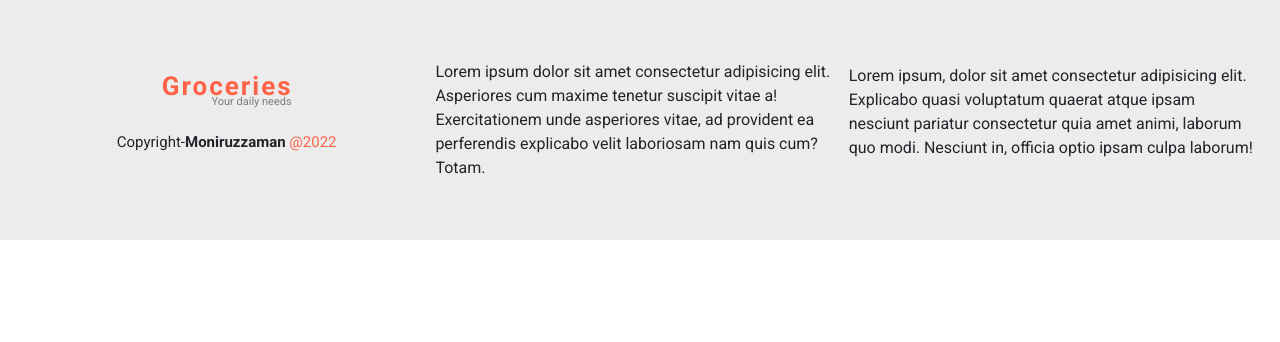
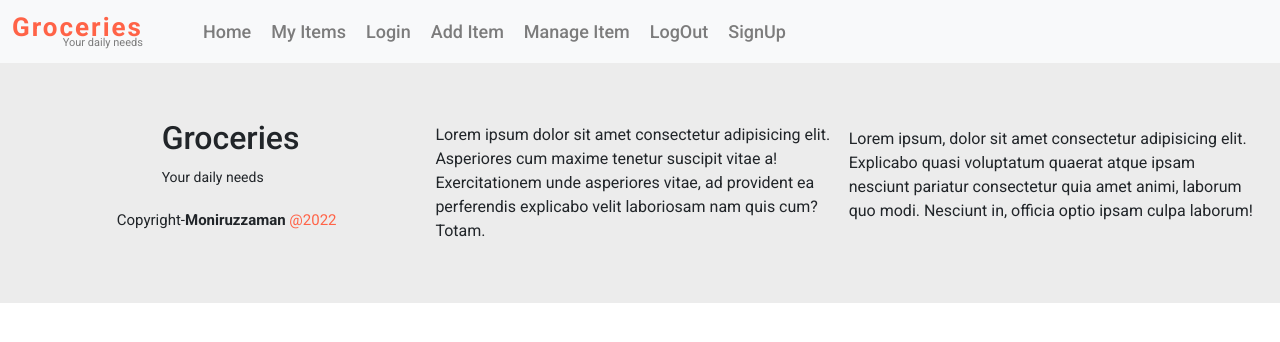
Before and after one commit to moniruzzaman01/groceries-client-side, a React (Create React App) app: page /sign-up in a window 1280 px wide. Shown: the top 342 px of the page. Built offline with nearby package versions, Linux system fonts and the light colour scheme.

Commit message:
navbar change for responsiveness problem

```diff
--- a/src/App.js
+++ b/src/App.js
@@ -7,7 +7,7 @@ import Home from "./components/Home/Home";
 function App() {
   return (
     <div>
-      {/* <Header /> */}
+      <Header />
       <Routes>
         <Route path="/" element={<Home />}></Route>
         <Route path="/home" element={<Home />}></Route>
--- /dev/null
+++ b/src/components/Header copy/Header.css
@@ -0,0 +1,32 @@
+.navbar-container {
+  height: 80px;
+  background: transparent;
+  display: flex;
+  justify-content: space-around;
+  align-items: center;
+}
+.navbar-container a {
+  text-decoration: none;
+  margin-right: 15px;
+  font-size: 18px;
+  font-weight: 500;
+  color: #7c7c7c;
+  transition: all 0.2s;
+}
+.navbar-container a:hover {
+  color: salmon;
+}
+.middle h2 {
+  font-size: 26px;
+  letter-spacing: 2px;
+  font-weight: 700;
+  color: tomato;
+  margin: 0;
+}
+.middle small {
+  display: block;
+  text-align: right;
+  margin-top: -8px;
+  font-size: 11px;
+  color: #7c7c7c;
+}
--- a/src/components/Header/Header.css
+++ b/src/components/Header/Header.css
@@ -1,32 +1,33 @@
-.navbar-container {
-  height: 80px;
-  background: transparent;
-  display: flex;
-  justify-content: space-around;
-  align-items: center;
+.brand-container {
+  margin-right: 50px;
 }
-.navbar-container a {
-  text-decoration: none;
-  margin-right: 15px;
-  font-size: 18px;
-  font-weight: 500;
-  color: #7c7c7c;
-  transition: all 0.2s;
-}
-.navbar-container a:hover {
-  color: salmon;
-}
-.middle h2 {
+.brand h2 {
   font-size: 26px;
   letter-spacing: 2px;
   font-weight: 700;
   color: tomato;
   margin: 0;
 }
-.middle small {
+.brand small {
   display: block;
   text-align: right;
   margin-top: -8px;
   font-size: 11px;
   color: #7c7c7c;
 }
+.navbar-nav {
+  text-align: center;
+}
+.nav-item {
+  margin: 10px;
+}
+.nav-item a {
+  text-decoration: none;
+  font-size: 18px;
+  font-weight: 500;
+  color: #7c7c7c;
+  transition: all 0.2s;
+}
+.nav-item a:hover {
+  color: salmon;
+}
--- a/src/components/Header/Header.js
+++ b/src/components/Header/Header.js
@@ -4,24 +4,50 @@ import "./Header.css";
 
 const Header = () => {
   return (
-    <nav className="navbar-container">
-      <div className="left">
-        <Link to="/home">Home</Link>
-        <Link to="/contact">Contact</Link>
-        {/* <input type="text" />
-        <button>search</button> */}
-      </div>
-      <div className="middle">
-        <h2>Groceries</h2>
-        <small>Your daily needs</small>
-      </div>
-      <div className="right">
-        {/* <Link to="/login">Login</Link>
-        <Link to="/sign-up">SignUp</Link> */}
-
-        <Link to="/manage-item">Manage Item</Link>
-        <Link to="/add-item">Add Item</Link>
-        <Link to="/my-item">My Item</Link>
+    <nav class="navbar navbar-expand-lg navbar-light bg-light">
+      <div class="container-fluid">
+        <div className="brand-container">
+          <div className="brand toggle">
+            <h2>Groceries</h2>
+            <small>Your daily needs</small>
+          </div>
+        </div>
+        <button
+          class="navbar-toggler"
+          type="button"
+          data-bs-toggle="collapse"
+          data-bs-target="#navbarSupportedContent"
+          aria-controls="navbarSupportedContent"
+          aria-expanded="false"
+          aria-label="Toggle navigation"
+        >
+          <span class="navbar-toggler-icon"></span>
+        </button>
+        <div class="collapse navbar-collapse" id="navbarSupportedContent">
+          <ul class="navbar-nav me-auto mb-2 mb-lg-0">
+            <li class="nav-item">
+              <Link to="/home">Home</Link>
+            </li>
+            <li class="nav-item">
+              <Link to="/my-item">My Items</Link>
+            </li>
+            <li class="nav-item">
+              <Link to="/login">Login</Link>
+            </li>
+            <li class="nav-item">
+              <Link to="/add-item">Add Item</Link>
+            </li>
+            <li class="nav-item">
+              <Link to="/manage-item">Manage Item</Link>
+            </li>
+            <li class="nav-item">
+              <Link to="/logout">LogOut</Link>
+            </li>
+            <li class="nav-item">
+              <Link to="/sign-up">SignUp</Link>
+            </li>
+          </ul>
+        </div>
       </div>
     </nav>
   );
```
Also changed, not shown: dummy.html (added, +20 -0 lines), src/components/Header copy/Header.js (added, +30 -0 lines).
